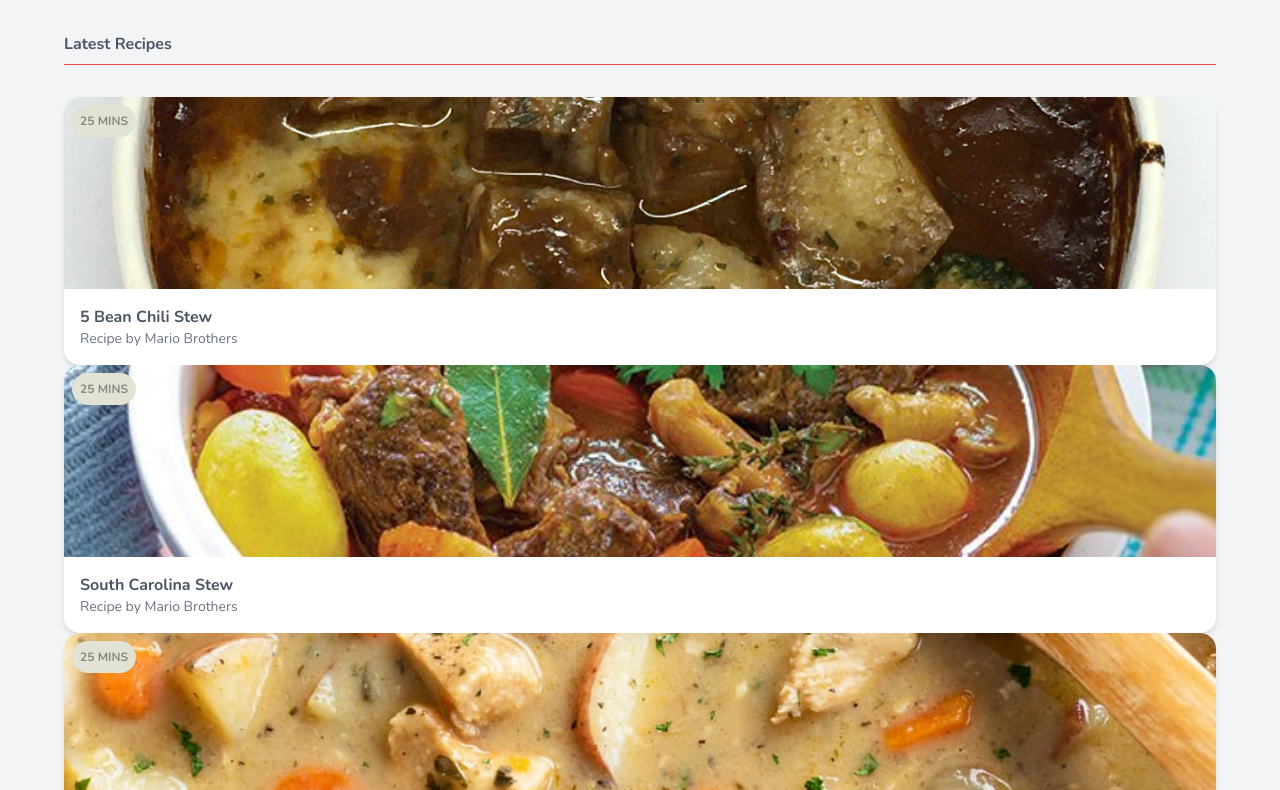
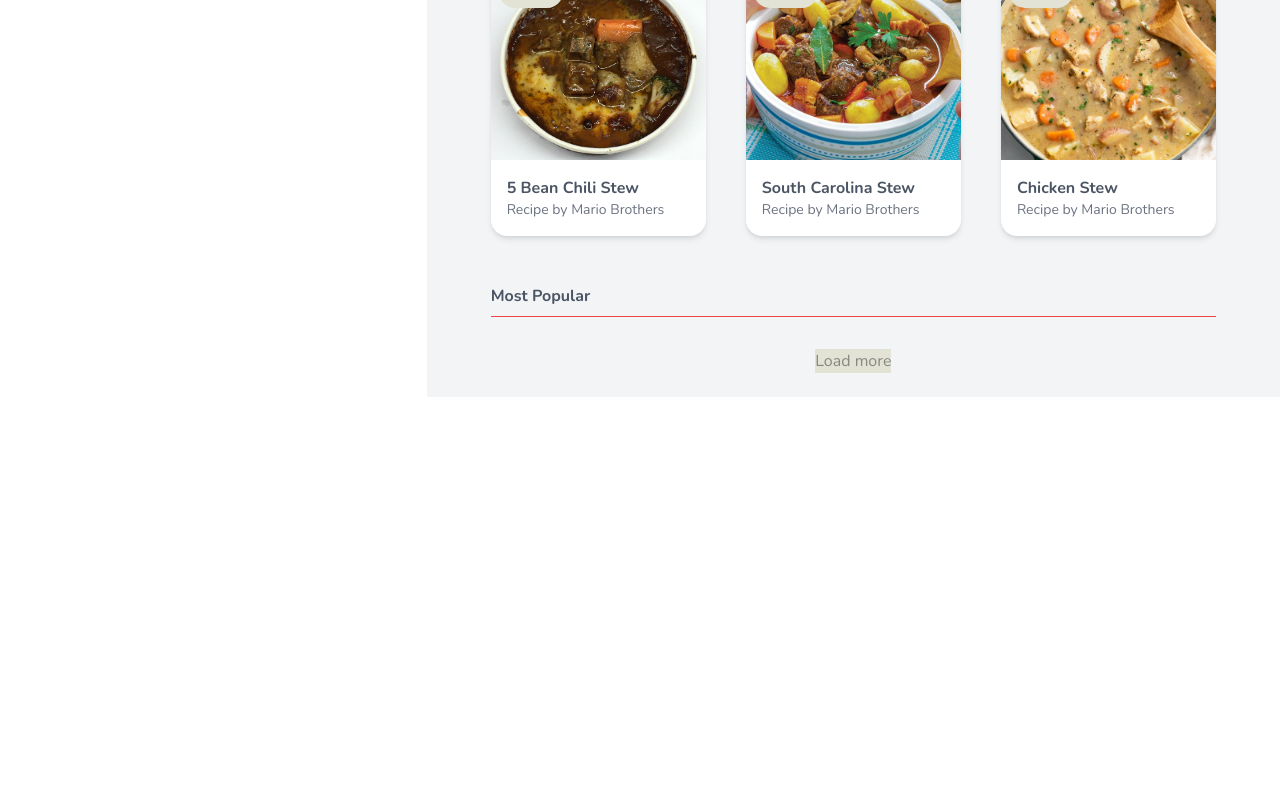
Before and after one commit to IlerioDef/TailwindCSS, a website: page public/index.html in a window 1280 px wide. Shown: the part 285-1075 px from the top of the page. After the commit the page ends 800 px from the top, so only its background shows below. Drawn offline with nearby package versions, Linux system fonts and the light colour scheme.

Commit message:
Tailwind CSS Tutorial #12 - grids - DONE

```diff
--- a/public/index.html
+++ b/public/index.html
@@ -7,8 +7,8 @@
   <link rel="stylesheet" href="styles.css">
 </head>
 <body class="text-gray-600 font-body">
-    <div><!-- -- content wrapper -->
-        <div>
+    <div class="grid md:grid-cols-3"><!-- -- content wrapper -->
+        <div class="md:col-span-1">
             <nav>
                 <div>
                     <h1 class="font-bold uppercase p-4 border-b border-red-100">
@@ -37,7 +37,7 @@
                 </ul>
             </nav>
         </div> <!-- end nav -->
-        <main class="px-16 py-6 bg-gray-100">
+        <main class="px-16 py-6 bg-gray-100 md:col-span-2">
             <div class="flex justify-center md:justify-end">
                 <a href="#" class="text-primary ml-2">Login</a>
                 <a href="#" class="text-primary ml-2">Sign up</a>
@@ -50,7 +50,7 @@
             <div>
                 <h4 class="font-bold mt-12 pb-2 border-b border-red-500 justify-center">Latest Recipes</h4>
 
-                <div class="mt-8">
+                <div class="mt-8 grid lg:grid-cols-3 gap-10">
                     <!-- cards go here -->
                     <div class="card">
                         <img class="w-full h-32 sm:h-48 object-cover" src="img/Beef_stew.jpg" alt="beef stew">
```
Also changed, not shown: public/styles.css.
